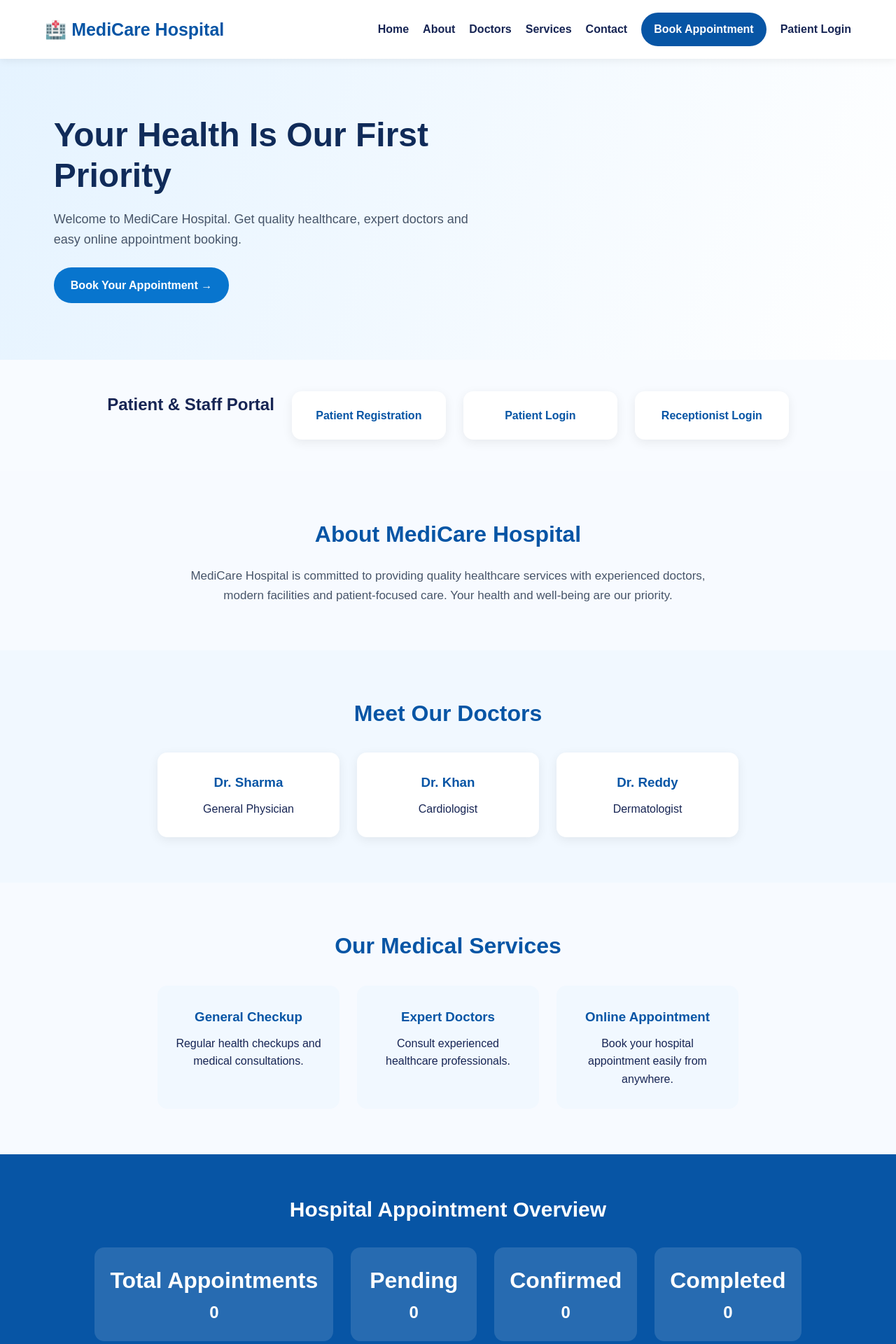
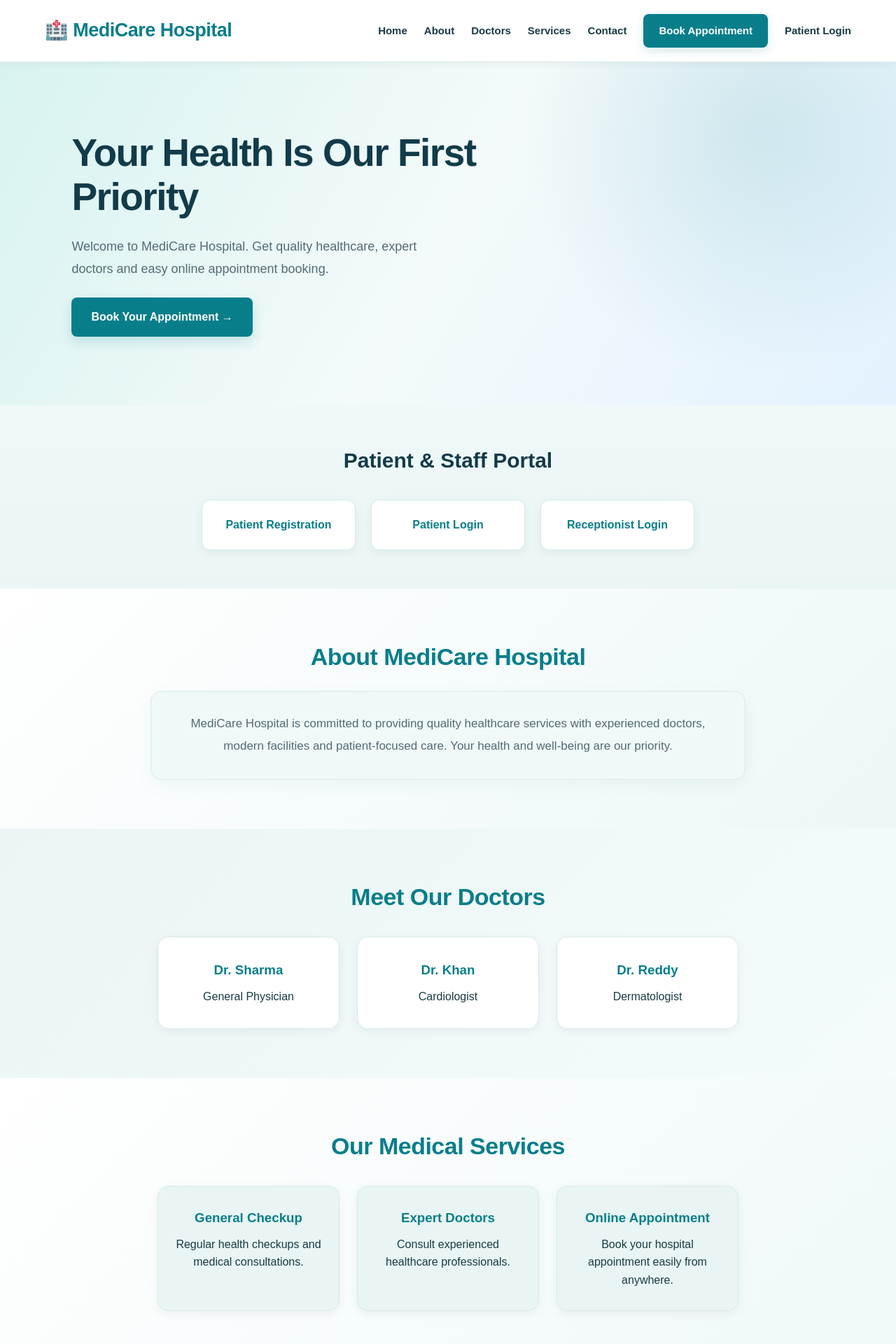
Before and after one commit to MohammedAsif1231/MediCare-Hospital, a Django app: page / in a window 1280 px wide. Shown: the top 1920 px of the page at 70% size. Run offline with Django 5.2, Linux system fonts and the light colour scheme; data that the repository does not hold is empty.

Commit message:
Update homepage design and CSS theme

````diff
--- a/appointments/static/appointments/style.css
+++ b/appointments/static/appointments/style.css
@@ -11,8 +17,8 @@ html {
 
 body {
     font-family: Arial, sans-serif;
-    background: #f7faff;
-    color: #172554;
+    background: #F4FAFA;
+    color: #183B45;
     line-height: 1.6;
 }
 
@@ -25,104 +31,129 @@ button {
     transition: 0.3s ease;
 }
 
-/* Navigation */
+/* NAVBAR */
 .navbar {
     display: flex;
     justify-content: space-between;
     align-items: center;
     flex-wrap: wrap;
     gap: 15px;
-    padding: 18px 5%;
-    background: #ffffff;
-    box-shadow: 0 2px 12px rgba(0, 0, 0, 0.07);
+    padding: 20px 5%;
+    background: #FFFFFF;
+    border-bottom: 1px solid #D6EAE8;
+    box-shadow: 0 2px 12px rgba(0, 0, 0, 0.05);
     position: sticky;
     top: 0;
     z-index: 100;
+    backdrop-filter: blur(12px);
 }
 
 .logo {
-    color: #0755a5;
-    font-size: 25px;
+    color: #087E8B;
+    font-size: 27px;
     font-weight: bold;
+    letter-spacing: -0.5px;
 }
 
 .nav-links {
     display: flex;
     align-items: center;
     flex-wrap: wrap;
-    gap: 20px;
+    gap: 24px;
 }
 
 .nav-links a {
-    color: #172554;
+    color: #183B45;
     text-decoration: none;
+    font-size: 15px;
     font-weight: 600;
 }
 
 .nav-links a:hover {
-    color: #0785d1;
+    color: #087E8B;
 }
 
+.nav-links .book-btn,
 .book-btn {
-    background: #0755a5;
-    color: white !important;
-    padding: 11px 18px;
-    border-radius: 25px;
+    background: #087E8B;
+    color: #FFFFFF !important;
+    padding: 12px 22px;
+    border-radius: 8px;
+    text-decoration: none;
+    box-shadow: 0 5px 14px rgba(8, 126, 139, 0.16);
 }
 
+.nav-links .book-btn:hover,
 .book-btn:hover {
-    background: #063d78;
+    background: #075B68;
+    transform: translateY(-2px);
 }
 
-/* Hero */
+/* HERO SECTION */
 .hero {
-    min-height: 430px;
+    min-height: 490px;
     display: flex;
     align-items: center;
-    padding: 60px 6%;
-    background: linear-gradient(110deg, #e5f3ff, #ffffff);
+    padding: 80px 8%;
+    background:
+        radial-gradient(circle at 85% 20%, rgba(8, 126, 139, 0.13), transparent 30%),
+        linear-gradient(120deg, #D7F3F0, #F4FAFA, #E3F2FF);
+    position: relative;
+    overflow: hidden;
 }
 
 .hero-content {
-    max-width: 600px;
+    max-width: 650px;
 }
 
 .hero h1 {
-    font-size: 48px;
-    line-height: 1.2;
-    color: #102b59;
-    margin-bottom: 20px;
+    font-size: clamp(36px, 5vw, 55px);
+    line-height: 1.15;
+    letter-spacing: -1.5px;
+    color: #123B4A;
+    margin-bottom: 22px;
 }
 
 .hero p {
+    max-width: 550px;
     font-size: 18px;
+    line-height: 1.8;
+    color: #526B75;
     margin-bottom: 25px;
-    color: #475569;
 }
 
 .hero a {
     display: inline-block;
-    background: #0875ce;
-    color: white;
-    padding: 13px 24px;
-    border-radius: 25px;
+    background: #087E8B;
+    color: #FFFFFF;
+    padding: 15px 28px;
+    border-radius: 8px;
     text-decoration: none;
     font-weight: bold;
+    box-shadow: 0 7px 18px rgba(8, 126, 139, 0.18);
 }
 
 .hero a:hover {
-    background: #063d78;
-    transform: translateY(-2px);
+    background: #075B68;
+    transform: translateY(-3px);
 }
 
-/* Account Links */
+/* PATIENT AND STAFF PORTAL */
 .account-links {
     display: flex;
     justify-content: center;
     flex-wrap: wrap;
-    gap: 25px;
-    padding: 45px 6%;
-    background: #f8fbff;
+    gap: 22px;
+    padding: 55px 6%;
+    background: linear-gradient(180deg, #F0F8F8, #EAF5F5);
+}
+
+.account-links h2 {
+    width: 100%;
+    text-align: center;
+    font-size: 30px;
+    color: #123B4A;
+    margin-bottom: 10px;
 }
 
 .account-links a {
@@ -131,46 +162,69 @@ button {
     padding: 22px;
     text-align: center;
     text-decoration: none;
-    color: #0755a5;
-    background: white;
-    border-radius: 14px;
-    box-shadow: 0 4px 15px rgba(0, 0, 0, 0.07);
+    color: #087E8B;
+    background: #FFFFFF;
+    border: 1px solid #D6EAE8;
+    border-radius: 12px;
+    box-shadow: 0 4px 15px rgba(0, 0, 0, 0.05);
     font-weight: bold;
 }
 
 .account-links a:hover {
+    background: #E8F5F4;
+    border-color: #8BCBCB;
     transform: translateY(-5px);
-    box-shadow: 0 8px 22px rgba(7, 85, 165, 0.15);
+    box-shadow: 0 8px 22px rgba(8, 126, 139, 0.12);
 }
 
-/* Common Sections */
+/* COMMON SECTIONS */
 .about,
 .doctors,
 .services,
 .contact {
-    padding: 65px 8%;
+    padding: 70px 8%;
     text-align: center;
 }
 
 .about h2,
 .doctors h2,
 .services h2,
-.contact h2 {
-    font-size: 32px;
-    color: #0755a5;
-    margin-bottom: 20px;
+.contact h2,
+.statistics h2 {
+    font-size: 34px;
+    letter-spacing: -0.5px;
+    margin-bottom: 22px;
+}
+
+/* ABOUT */
+.about {
+    background: linear-gradient(135deg, #FFFFFF, #EDF7F7);
+}
+
+.about h2 {
+    color: #087E8B;
 }
 
 .about p {
-    max-width: 750px;
+    max-width: 850px;
     margin: auto;
+    padding: 30px 35px;
+    background: #F0F8F8;
+    border: 1px solid #D6EAE8;
+    border-radius: 16px;
+    color: #526B75;
     font-size: 17px;
-    color: #475569;
+    line-height: 1.9;
+    box-shadow: 0 8px 25px rgba(8, 126, 139, 0.05);
 }
 
-/* Doctors */
+/* DOCTORS */
 .doctors {
-    background: #f1f8ff;
+    background: linear-gradient(135deg, #EAF5F5, #F5FBFC);
+}
+
+.doctors h2 {
+    color: #087E8B;
 }
 
 .doctor-container,
@@ -183,85 +237,123 @@ button {
 }
 
 .doctor-card {
-    background: white;
     width: 260px;
-    padding: 28px;
-    border-radius: 14px;
-    box-shadow: 0 4px 15px rgba(0, 0, 0, 0.07);
-    transition: 0.3s;
+    padding: 32px 25px;
+    background: #FFFFFF;
+    border: 1px solid #D6EAE8;
+    border-radius: 16px;
+    box-shadow: 0 4px 15px rgba(0, 0, 0, 0.05);
+    transition: 0.3s ease;
+}
+
+.doctor-card h3,
+.service-card h3 {
+    color: #087E8B;
+    margin-bottom: 10px;
 }
 
 .doctor-card:hover,
 .service-card:hover {
     transform: translateY(-6px);
-    box-shadow: 0 9px 24px rgba(7, 85, 165, 0.13);
+    box-shadow: 0 9px 24px rgba(8, 126, 139, 0.13);
 }
 
-.doctor-card h3,
-.service-card h3 {
-    color: #0755a5;
-    margin-bottom: 10px;
+/* SERVICES */
+.services {
+    background: linear-gradient(135deg, #FFFFFF, #F0F8F8);
 }
 
-/* Services */
+.services h2 {
+    color: #087E8B;
+}
+
 .service-card {
-    background: #f1f8ff;
     width: 260px;
     padding: 30px 20px;
-    border-radius: 14px;
-    transition: 0.3s;
+    background: #E8F5F4;
+    border: 1px solid #D6EAE8;
+    border-radius: 16px;
+    box-shadow: 0 4px 15px rgba(0, 0, 0, 0.05);
+    transition: 0.3s ease;
 }
 
-/* Statistics */
+/* HOW TO BOOK APPOINTMENT */
 .statistics {
-    padding: 55px 6%;
-    background: #0755a5;
-    color: white;
+    padding: 65px 6%;
     text-align: center;
+    background:
+        radial-gradient(circle at 10% 10%, rgba(255,255,255,0.10), transparent 30%),
+        linear-gradient(120deg, #075B68, #087E8B);
 }
 
 .statistics h2 {
-    font-size: 30px;
-    margin-bottom: 30px;
+    color: #FFFFFF;
+    margin-bottom: 38px;
 }
 
 .statistics-container {
+    max-width: 1150px;
+    margin: auto;
     display: flex;
     justify-content: center;
     flex-wrap: wrap;
-    gap: 25px;
+    gap: 22px;
 }
 
 .stat-card {
-    min-width: 180px;
-    padding: 22px;
-    background: rgba(255, 255, 255, 0.13);
-    border-radius: 14px;
+    flex: 1 1 220px;
+    min-width: 200px;
+    padding: 30px 22px;
+    background: #FFFFFF;
+    color: #183B45;
+    border: 1px solid rgba(255, 255, 255, 0.5);
+    border-radius: 15px;
+    box-shadow: 0 8px 25px rgba(0, 35, 75, 0.15);
+    transition: 0.3s ease;
+}
+
+.stat-card:hover {
+    transform: translateY(-7px);
+    box-shadow: 0 14px 30px rgba(0, 35, 75, 0.22);
 }
 
 .stat-card h3 {
-    font-size: 32px;
+    font-size: 19px;
+    line-height: 1.4;
+    color: #087E8B;
+    margin-bottom: 12px;
 }
 
-/* Contact */
+.stat-card p {
+    font-size: 15px;
+    color: #607780;
+    line-height: 1.7;
+}
+
+/* CONTACT */
 .contact {
-    background: #eaf5ff;
+    background: linear-gradient(135deg, #DDF1EF, #F0F8F8);
+}
+
+.contact h2 {
+    color: #075B68;
 }
 
 .contact p {
     margin: 8px 0;
-    color: #475569;
+    color: #526B75;
 }
 
-/* Footer */
+/* FOOTER */
 footer {
-    background: #073b75;
-    color: white;
+    background: #123B4A;
+    color: #FFFFFF;
     text-align: center;
-    padding: 22px;
+    padding: 25px 15px;
+    letter-spacing: 0.3px;
 }
 
-/* Booking and Dashboard Tables */
+/* BOOKING AND DASHBOARD TABLES */
 .booking-section {
     padding: 40px 6%;
 }
--- a/appointments/templates/appointments/index.html
+++ b/appointments/templates/appointments/index.html
@@ -156,30 +156,32 @@
         </div>
     </section>
 
-    <!-- APPOINTMENT STATISTICS -->
+    <!-- HOW TO BOOK AN APPOINTMENT -->
     <section class="statistics">
-        <h2>Hospital Appointment Overview</h2>
+        <h2>How to Book an Appointment?</h2>
 
         <div class="statistics-container">
+
             <div class="stat-card">
-                <h3>Total Appointments</h3>
-                <h1>{{ total_appointments|default:0 }}</h1>
+                <h3>Step 1: Create Account</h3>
+                <p>Register as a new patient by entering your details.</p>
             </div>
 
             <div class="stat-card">
-                <h3>Pending</h3>
-                <h1>{{ pending_appointments|default:0 }}</h1>
+                <h3>Step 2: Login</h3>
+                <p>Login using your registered username and password.</p>
             </div>
 
             <div class="stat-card">
-                <h3>Confirmed</h3>
-                <h1>{{ confirmed_appointments|default:0 }}</h1>
+                <h3>Step 3: Book Appointment</h3>
+                <p>Select a doctor, available date and time slot.</p>
             </div>
 
             <div class="stat-card">
-                <h3>Completed</h3>
-                <h1>{{ completed_appointments|default:0 }}</h1>
+                <h3>Step 4: Get Confirmation</h3>
+                <p>Your appointment will be confirmed. Check details in your dashboard.</p>
             </div>
+
         </div>
     </section>
 
@@ -198,4 +200,3 @@
 
 </body>
 </html>
-```
````
Also changed, not shown: other parts of appointments/static/appointments/style.css (+36 -18 lines).
